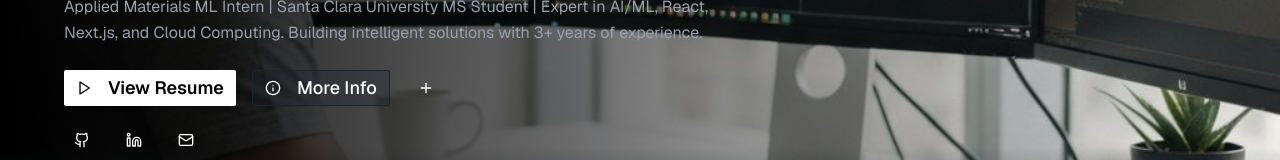
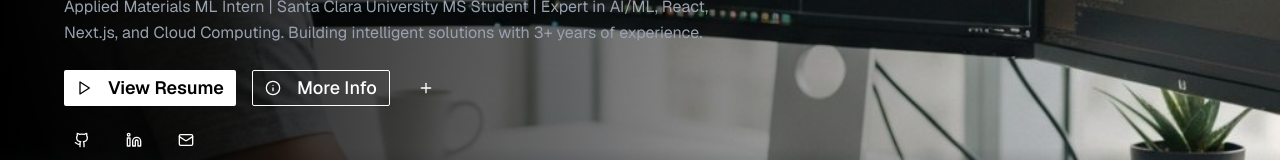
Before and after one commit to shahhardik4599/hardik-portfolio, a Next.js app: page / in a window 1280 px wide. Shown: the part 401-561 px from the top of the page. Built offline with nearby package versions, Linux system fonts and the light colour scheme.

Commit message:
button colors fixed

```diff
--- a/components/ui/button.tsx
+++ b/components/ui/button.tsx
@@ -14,7 +14,11 @@ const buttonVariants = cva(
         destructive:
           'bg-destructive text-white shadow-xs hover:bg-destructive/90 focus-visible:ring-destructive/20 dark:focus-visible:ring-destructive/40 dark:bg-destructive/60',
         outline:
-          'border bg-background shadow-xs hover:bg-accent hover:text-accent-foreground dark:bg-input/30 dark:border-input dark:hover:bg-input/50',
+          "border bg-background shadow-xs hover:bg-accent hover:text-accent-foreground " +
+          "dark:bg-transparent dark:text-white dark:border-white " +
+          "dark:hover:bg-white dark:hover:text-black " +
+          "dark:focus-visible:border-white dark:focus-visible:ring-white/30",
+
         secondary:
           'bg-secondary text-secondary-foreground shadow-xs hover:bg-secondary/80',
         ghost:
```
